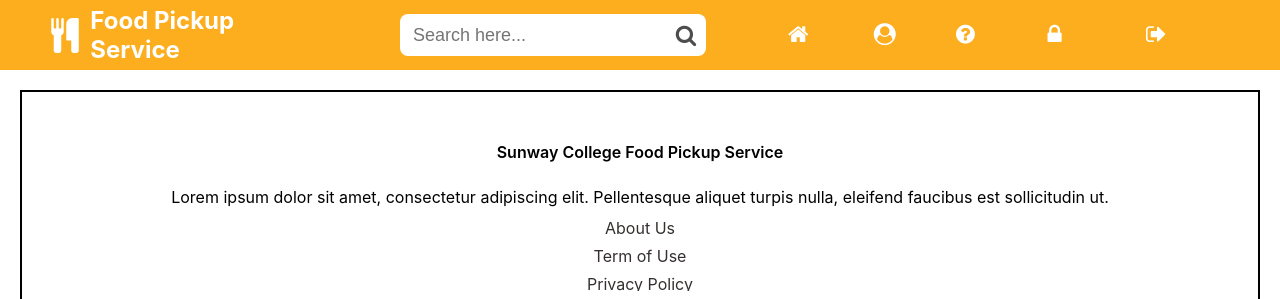
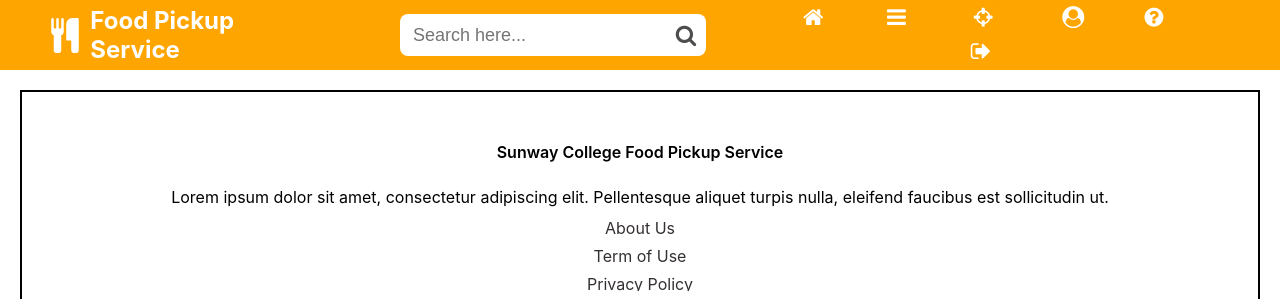
Before and after one commit to yuanwei04/Final-Year-Project-1, a plain HTML site: page index.html in a window 1280 px wide. Shown: the top 299 px of the page. Drawn offline with Linux system fonts and the light colour scheme.

Commit message:
Update color and add on menu and pickup icon

```diff
--- a/index.css
+++ b/index.css
@@ -6,16 +6,20 @@
   font-family: -apple-system, BlinkMacSystemFont, "Segoe UI", Roboto, Oxygen,
     Ubuntu, Cantarell, "Open Sans", "Helvetica Neue", sans-serif;
   overflow-x: hidden;
+  padding-top: 70px;
 }
 header {
-  position: relative;
+  position: fixed;
+  top: 0;
+  left: 0;
   width: 100%;
   height: 70px;
-  background: #FCAE1E;
+  background: #FFA500;
   color: white;
   display: flex;
   align-items: center;
   justify-content: space-between;
+  z-index: 1000;
 }
 .brand {
   display: flex;
@@ -102,6 +106,7 @@
   body{
     margin: 0;
     padding: 0;
+    margin-top: 80px;
   }
 
   .brand h1 {
--- a/index.html
+++ b/index.html
@@ -40,16 +40,20 @@
             <a href="#"> Home </a>
           </li>
           <li>
+            <span class="fa fa-bars" id="headIcon"></span>
+            <a href="#"> Menu </a>
+          </li>
+          <li>
+            <span class="fa fa-crosshairs" id="headIcon"></span>
+            <a href="#"> Pickup </a>
+          </li>
+          <li>
             <span class="fa fa-user-circle" id="headIcon"></span>
             <a href="#"> Profile </a>
           </li>
           <li>
             <span class="fa fa-question-circle" id="headIcon"></span>
             <a href="#"> Help </a>
-          </li>
-          <li>
-            <span class="fa fa-lock" id="headIcon"></span>
-            <a href="#"> Account </a>
           </li>
           <li>
             <span class="fa fa-sign-out" id="headIcon"></span>
```
